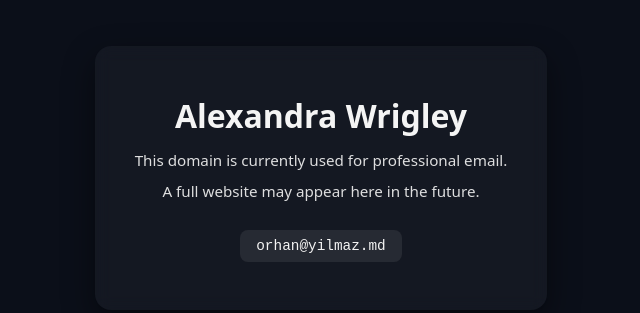
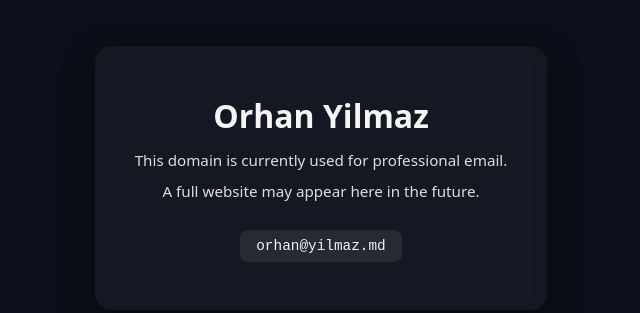
Before and after one commit to orhanmeister/yilmaz.md, a plain HTML site: page index.html in a window 1280 px wide. Shown: the part 222-535 px from the top of the page, without its empty margins (319-959 px from the left). Drawn offline with Linux system fonts and the light colour scheme.

Commit message:
Update index.html

```diff
--- a/index.html
+++ b/index.html
@@ -55,7 +55,7 @@
 </head>
 <body>
   <main class="card">
-    <h1>Alexandra Wrigley</h1>
+    <h1>Orhan Yilmaz</h1>
 
     <p>This domain is currently used for professional email.</p>
     <p>A full website may appear here in the future.</p>
```
